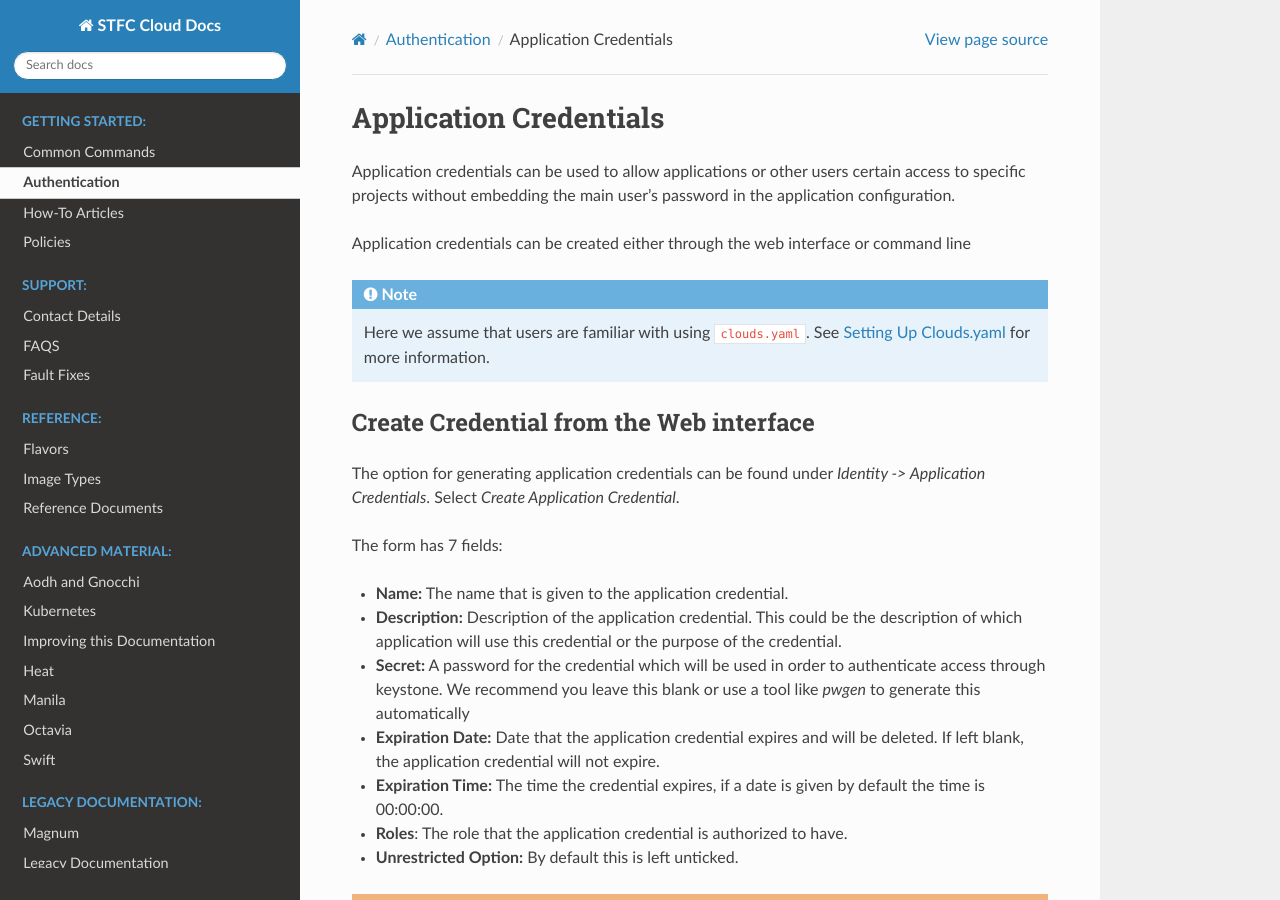
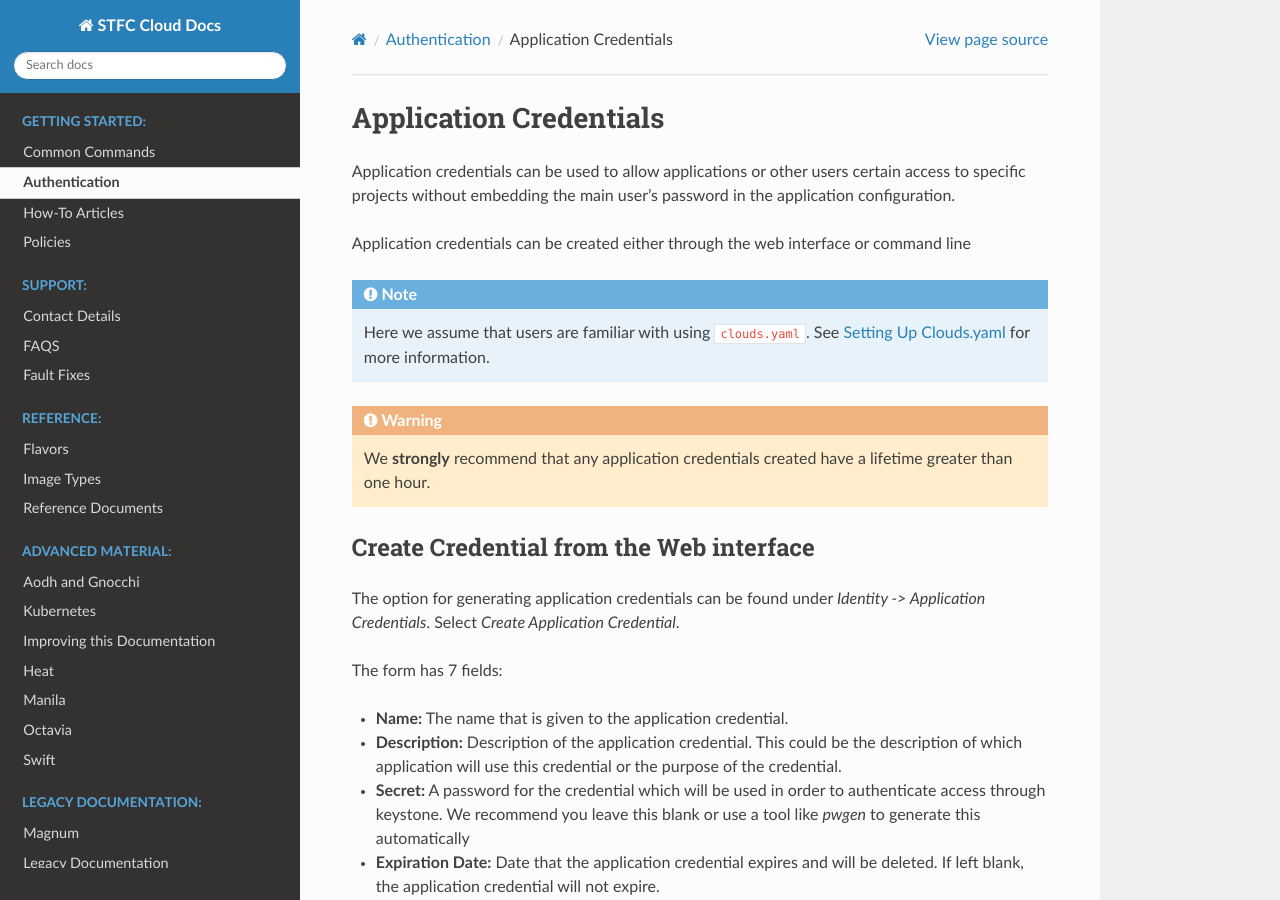
Before and after one commit to stfc/cloud-docs, a Sphinx documentation site: the page built from source/Keystone/ApplicationCredentials.rst, in a window 1280 px wide and 900 px high. Built offline with Sphinx 7.4.7 and the Read the Docs theme 2.0.0, drawn with Linux system fonts in a browser that asks for light colours.

Commit message:
Updated documentation

```diff
--- a/source/Keystone/ApplicationCredentials.rst
+++ b/source/Keystone/ApplicationCredentials.rst
@@ -13,6 +13,10 @@ Application credentials can be created either through the web interface or comma
 
   Here we assume that users are familiar with using ``clouds.yaml``.
   See :ref:`clouds_yaml` for more information.
+
+.. warning::
+
+  We **strongly** recommend that any application credentials created have a lifetime greater than one hour.
 
 
 Create Credential from the Web interface
```
